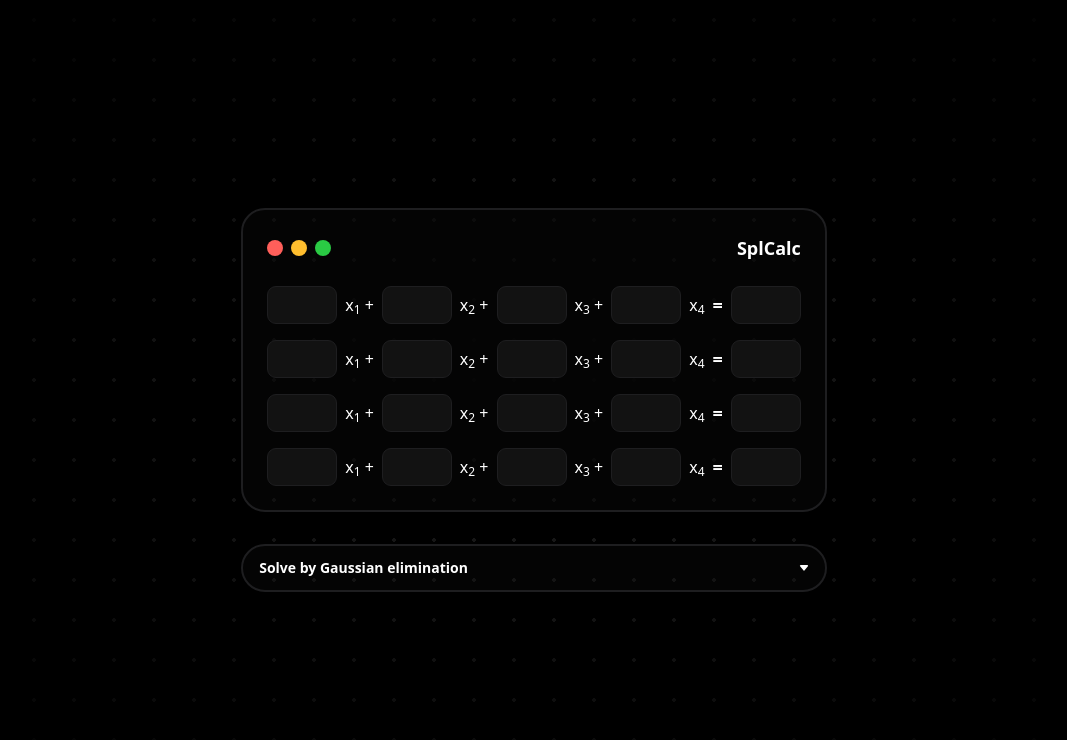
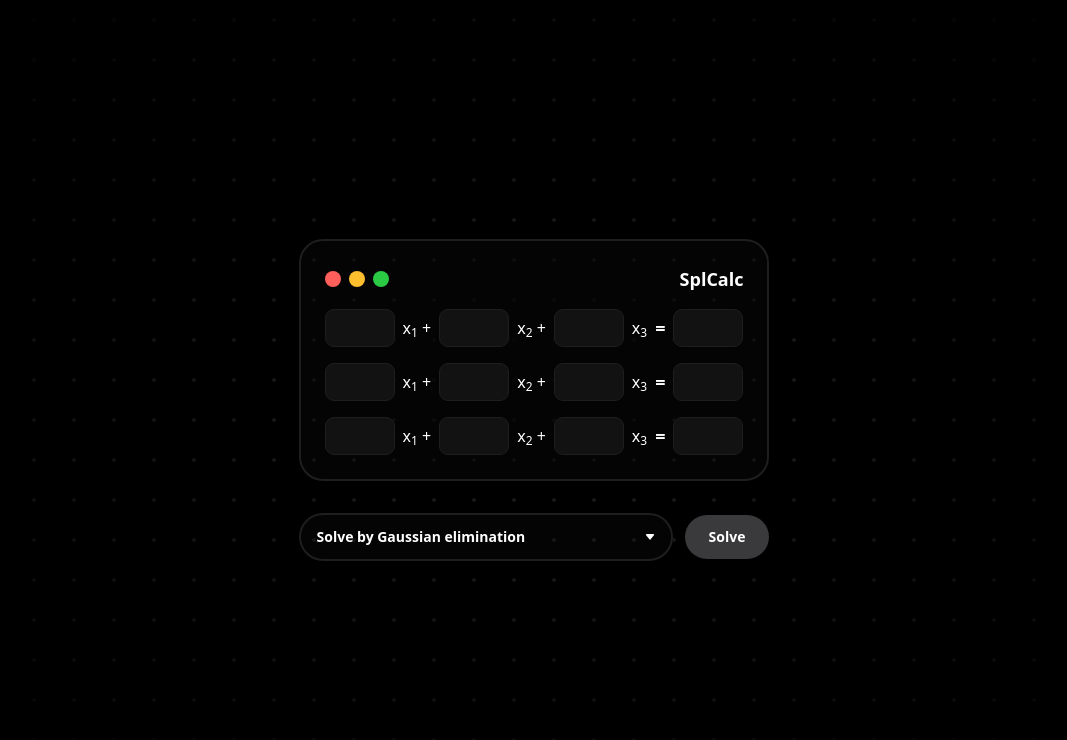
Before and after one commit to iniiferdi/caltriks, a Next.js app: page /splc in a window 1280 px wide. Shown: the top 740 px of the page, without its empty margins (106-1173 px from the left). Built offline with nearby package versions, Linux system fonts and the light colour scheme.

Commit message:
feat: implement equation input and method selection functionality in SplcPage

```diff
--- a/src/app/page.js
+++ b/src/app/page.js
@@ -106,7 +106,7 @@ export default function Home() {
               />
             </motion.div>
             <motion.div
-              className="fixed top-6 right-6 z-50 flex items-center gap-2 bg-[#1E1E20]/80 text-white text-sm px-3 py-2 rounded-full shadow-lg shadow-[rgba(0,0,0,0.25)] border-2 border-[#1E1E20] hover:bg-neutral-800 transition-all cursor-pointer backdrop-blur-sm"
+              className="fixed bottom-6 right-6 z-50 flex items-center gap-2 bg-[#1E1E20]/80 text-white text-sm px-3 py-2 rounded-full shadow-lg shadow-[rgba(0,0,0,0.25)] border-2 border-[#1E1E20] hover:bg-neutral-800 transition-all cursor-pointer backdrop-blur-sm"
               variants={fadeInUp}
               initial="hidden"
               animate="show"
--- a/src/app/splc/page.js
+++ b/src/app/splc/page.js
@@ -1,106 +1,77 @@
 'use client';
 
+import React, { useState } from 'react';
+import { create, all } from 'mathjs';
 import { DotBackgroundDemo } from '@/components/BackgroundDots';
-import React from 'react';
-import { useState } from 'react';
-import { AnimatePresence, motion } from 'framer-motion';
+import EquationForm from '@/components/SPL/EquationForm/EquationForm';
+import MethodSelector from '@/components/SPL/MethodSelector/MethodSelector';
 
-const metodeList = [
-    "Solve by Gaussian elimination",
-    "Solve by Gauss–Jordan elimination",
-    "Solve by Cramer's rule",
-    "Solve using the inverse matrix",
-];
+const math = create(all);
 
 export default function SplcPage() {
-    const [isOpen, setIsOpen] = useState(false);
-    const [selectedLabel, setSelectedLabel] = useState(metodeList[0]);
+    const [variableCount, setVariableCount] = useState(3);
 
-    const onSelect = (label) => {
-        setSelectedLabel(label);
-        setIsOpen(false);
+    const [inputs, setInputs] = useState(
+        Array.from({ length: 3 }, () => Array(4).fill(''))
+    );
+     console.log(inputs)
+    const [selectedLabel, setSelectedLabel] = useState("Solve by Gaussian elimination");
+
+    const handleClear = () => {
+        setInputs(Array.from({ length: variableCount }, () => Array(variableCount + 1).fill('')));
     };
-    const inputStyle =
-        "appearance-none [&::-webkit-outer-spin-button]:appearance-none [&::-webkit-inner-spin-button]:appearance-none " +
-        "bg-[#121212] border border-[#1E1E20] w-[70px] h-[38px] rounded-[9px] text-center text-white font-semibold " +
-        "focus:outline-none focus:ring-2 focus:ring-[#3a3a3d] transition-all duration-300 ease-in-out " +
-        "hover:border-[#3a3a3d] hover:shadow-sm focus:shadow-md";
+
+    const handleAdd = () => {
+        const newCount = variableCount + 1;
+        setVariableCount(newCount);
+        setInputs(Array.from({ length: newCount }, () => Array(newCount + 1).fill('')));
+    };
+
+    const handleRemove = () => {
+        if (variableCount <= 1) return;
+        const newCount = variableCount - 1;
+        setVariableCount(newCount);
+        setInputs(Array.from({ length: newCount }, () => Array(newCount + 1).fill('')));
+    };
+
+    const handleInputChange = (row, col, value) => {
+        const updated = [...inputs];
+        updated[row][col] = value;
+        setInputs(updated);
+    };
+
+    const handleSolve = () => {
+        try {
+            const A = inputs.map(row => row.slice(0, variableCount).map(val => parseFloat(val)));
+            const b = inputs.map(row => parseFloat(row[variableCount]));
+
+            const matrixA = math.matrix(A);
+            const vectorB = math.matrix(b);
+
+            const solution = math.lusolve(matrixA, vectorB);
+            alert(`Solution: ${solution.map(s => s[0]).join(', ')}`);
+        } catch (error) {
+            alert('Invalid matrix or unsolvable system');
+        }
+    };
 
     return (
         <div className="relative flex min-h-screen w-full items-center justify-center bg-black py-36 overflow-hidden">
             <DotBackgroundDemo />
-
             <div className="flex flex-col gap-8 items-center pointer-events-auto w-full max-w-fit px-4 text-white">
-                <div className="bg-[rgba(128,120,120,0.03)] backdrop-blur-[100px] rounded-3xl p-6 w-full
-                    shadow-lg shadow-black/25 border-2 border-[#1E1E20]
-                    transition-all duration-300 transform hover:scale-[1.02] hover:shadow-2xl hover:shadow-black/35 hover:border-[#3E3E40]">
-
-                    {/* Header */}
-                    <div className="flex justify-between items-center mb-6">
-                        <div className="flex items-center space-x-2">
-                            <div className="w-4 h-4 bg-[#FF5F5A] rounded-full" />
-                            <div className="w-4 h-4 bg-[#FFBE2E] rounded-full" />
-                            <div className="w-4 h-4 bg-[#2ACA44] rounded-full" />
-                        </div>
-                        <span className="text-white text-lg font-semibold">SplCalc</span>
-                    </div>
-
-                    {/* System of Equations */}
-                    <div className="flex flex-col gap-4">
-                        {Array.from({ length: 4 }).map((_, rowIdx) => (
-                            <div key={rowIdx} className="flex items-center gap-2">
-                                {Array.from({ length: 4 }).map((_, colIdx) => (
-                                    <div className="flex items-center gap-2" key={colIdx}>
-                                        <input type="text" className={inputStyle} />
-                                        <span className="text-white font-medium">
-                                            x<sub>{colIdx + 1}</sub>{colIdx < 3 ? ' + ' : ''}
-                                        </span>
-
-                                    </div>
-                                ))}
-                                <span className="text-white text-lg font-semibold">=</span>
-                                <input type="text" className={inputStyle} />
-                            </div>
-                        ))}
-                    </div>
-
-
-                </div>
-
-                <div className="relative  text-sm w-full">
-                    <div
-                        className="w-full bg-[rgba(128,120,120,0.03)] backdrop-blur-[118.2px] flex justify-between items-center border-2 border-[#1E1E20] text-white font-semibold py-3 px-4 rounded-full text-center cursor-pointer"
-                        onClick={() => setIsOpen(!isOpen)}
-                    >
-                        {selectedLabel}
-                        <svg width="10" height="6" viewBox="0 0 10 6" fill="none">
-                            <path d="M4.80794 5.76953L1.09346 1.31215C0.659238 0.791085 1.02976 0 1.70803 0H8.29197C8.97024 0 9.34076 0.791085 8.90654 1.31215L5.19206 5.76953C5.09211 5.88947 4.90789 5.88947 4.80794 5.76953Z" fill="white" />
-                        </svg>
-                    </div>
-
-                    <AnimatePresence>
-                        {isOpen && (
-                            <motion.div
-                                initial={{ opacity: 0, y: -5 }}
-                                animate={{ opacity: 1, y: 0 }}
-                                exit={{ opacity: 0, y: -5 }}
-                                transition={{ duration: 0.2 }}
-                                className="absolute mt-2 w-full bg-[rgba(128,120,120,0.03)] backdrop-blur-[118.2px] border-2 border-[#1E1E20] rounded-xl shadow-md z-10"
-                            >
-                                {metodeList.map((label, index) => (
-                                    <div
-                                        key={index}
-                                        onClick={() => onSelect(label)}
-                                        className="flex items-center px-4 py-2 text-white hover:bg-[rgba(255,255,255,0.05)] cursor-pointer transition-colors"
-                                    >
-                                        <span>{label}</span>
-                                    </div>
-                                ))}
-                            </motion.div>
-                        )}
-                    </AnimatePresence>
-                </div>
-
+                <EquationForm
+                    variableCount={variableCount}
+                    inputs={inputs}
+                    onClear={handleClear}
+                    onAdd={handleAdd}
+                    onRemove={handleRemove}
+                    onInputChange={handleInputChange}
+                />
+                <MethodSelector
+                    selectedLabel={selectedLabel}
+                    setSelectedLabel={setSelectedLabel}
+                    onSolve={handleSolve}
+                />
             </div>
         </div>
     );
--- /dev/null
+++ b/src/components/SPL/EquationForm/EquationForm.jsx
@@ -0,0 +1,25 @@
+'use client';
+import React from 'react';
+import EquationInputRow from '../EquationInputRow/EquationInputRow';
+import HeaderBar from '../HeaderBar/HeaderBar';
+
+export default function EquationForm({ variableCount, inputs, onClear, onAdd, onRemove, onInputChange }) {
+    return (
+        <div className="bg-[rgba(128,120,120,0.03)] backdrop-blur-[100px] rounded-3xl p-6 w-full
+            shadow-lg shadow-black/25 border-2 border-[#1E1E20]
+            transition-all duration-300 transform hover:scale-[1.02] hover:shadow-2xl hover:shadow-black/35 hover:border-[#3E3E40]">
+            <HeaderBar onClear={onClear} onAdd={onAdd} onRemove={onRemove} />
+            <div className="flex flex-col gap-4">
+                {inputs.map((row, rowIdx) => (
+                    <EquationInputRow
+                        key={rowIdx}
+                        variableCount={variableCount}
+                        rowValues={row}
+                        rowIdx={rowIdx}
+                        onInputChange={onInputChange}
+                    />
+                ))}
+            </div>
+        </div>
+    );
+}
--- /dev/null
+++ b/src/components/SPL/EquationInputRow/EquationInputField.jsx
@@ -0,0 +1,21 @@
+'use client';
+import React from 'react';
+
+export default function EquationInputField({ index, value, onChange, isLast }) {
+    return (
+        <div className="flex items-center gap-2">
+            <input
+                type="text"
+                value={value}
+                onChange={(e) => onChange(e.target.value)}
+                className="appearance-none [&::-webkit-outer-spin-button]:appearance-none [&::-webkit-inner-spin-button]:appearance-none
+                    bg-[#121212] border border-[#1E1E20] w-[70px] h-[38px] rounded-[9px] text-center text-white font-semibold
+                    focus:outline-none focus:ring-2 focus:ring-[#3a3a3d] transition-all duration-300 ease-in-out
+                    hover:border-[#3a3a3d] hover:shadow-sm focus:shadow-md"
+            />
+            <span className="text-white font-medium">
+                x<sub>{index + 1}</sub>{!isLast ? ' + ' : ''}
+            </span>
+        </div>
+    );
+}
--- /dev/null
+++ b/src/components/SPL/EquationInputRow/EquationInputRow.jsx
@@ -0,0 +1,29 @@
+'use client';
+import React from 'react';
+import EquationInputField from './EquationInputField';
+
+export default function EquationInputRow({ variableCount, rowValues, rowIdx, onInputChange }) {
+    return (
+        <div className="flex items-center gap-2">
+            {Array.from({ length: variableCount }).map((_, idx) => (
+                <EquationInputField
+                    key={idx}
+                    index={idx}
+                    value={rowValues[idx]}
+                    onChange={(val) => onInputChange(rowIdx, idx, val)}
+                    isLast={idx === variableCount - 1}
+                />
+            ))}
+            <span className="text-white text-lg font-semibold">=</span>
+            <input
+                type="text"
+                value={rowValues[variableCount]}
+                onChange={(e) => onInputChange(rowIdx, variableCount, e.target.value)}
+                className="appearance-none [&::-webkit-outer-spin-button]:appearance-none [&::-webkit-inner-spin-button]:appearance-none
+                    bg-[#121212] border border-[#1E1E20] w-[70px] h-[38px] rounded-[9px] text-center text-white font-semibold
+                    focus:outline-none focus:ring-2 focus:ring-[#3a3a3d] transition-all duration-300 ease-in-out
+                    hover:border-[#3a3a3d] hover:shadow-sm focus:shadow-md"
+            />
+        </div>
+    );
+}
--- /dev/null
+++ b/src/components/SPL/HeaderBar/HeaderBar.jsx
@@ -0,0 +1,15 @@
+'use client';
+import React from 'react';
+
+export default function HeaderBar({ onClear, onAdd, onRemove }) {
+    return (
+        <div className="flex justify-between items-center mb-4">
+            <div className="flex items-center space-x-2">
+                <div onClick={onClear} className="w-4 h-4 bg-[#FF5F5A] rounded-full cursor-pointer" />
+                <div onClick={onAdd} className="w-4 h-4 bg-[#FFBE2E] rounded-full cursor-pointer" />
+                <div onClick={onRemove} className="w-4 h-4 bg-[#2ACA44] rounded-full cursor-pointer" />
+            </div>
+            <span className="text-white text-lg font-semibold">SplCalc</span>
+        </div>
+    );
+}
--- /dev/null
+++ b/src/components/SPL/MethodSelector/DropdownList.jsx
@@ -0,0 +1,20 @@
+'use client';
+import React from 'react';
+import { motion } from 'framer-motion';
+import DropdownItem from './DropdownItem';
+
+export default function DropdownList({ items, onSelect }) {
+    return (
+        <motion.div
+            initial={{ opacity: 0, y: -5 }}
+            animate={{ opacity: 1, y: 0 }}
+            exit={{ opacity: 0, y: -5 }}
+            transition={{ duration: 0.2 }}
+            className="absolute mt-2 w-full bg-[rgba(128,120,120,0.03)] backdrop-blur-[118.2px] border-2 border-[#1E1E20] rounded-xl shadow-md z-10"
+        >
+            {items.map((label, index) => (
+                <DropdownItem key={index} label={label} onClick={() => onSelect(label)} />
+            ))}
+        </motion.div>
+    );
+}
--- /dev/null
+++ b/src/components/SPL/MethodSelector/DropdownToggle.jsx
@@ -0,0 +1,16 @@
+'use client';
+import React from 'react';
+
+export default function DropdownToggle({ label, onClick }) {
+    return (
+        <div
+            className="w-full bg-[rgba(128,120,120,0.03)] backdrop-blur-[118.2px] flex justify-between items-center border-2 border-[#1E1E20] text-white font-semibold py-3 px-4 rounded-full cursor-pointer"
+            onClick={onClick}
+        >
+            {label}
+            <svg width="10" height="6" viewBox="0 0 10 6" fill="none">
+                <path d="M4.80794 5.76953L1.09346 1.31215C0.659238 0.791085 1.02976 0 1.70803 0H8.29197C8.97024 0 9.34076 0.791085 8.90654 1.31215L5.19206 5.76953C5.09211 5.88947 4.90789 5.88947 4.80794 5.76953Z" fill="white" />
+            </svg>
+        </div>
+    );
+}
--- /dev/null
+++ b/src/components/SPL/MethodSelector/MethodSelector.jsx
@@ -0,0 +1,40 @@
+'use client';
+import React, { useState } from 'react';
+import { AnimatePresence } from 'framer-motion';
+import DropdownToggle from './DropdownToggle';
+import DropdownList from './DropdownList';
+
+const metodeList = [
+    "Solve by Gaussian elimination",
+    "Solve by Gauss–Jordan elimination",
+    "Solve by Cramer's rule",
+    "Solve using the inverse matrix",
+];
+
+export default function MethodSelector({ selectedLabel, setSelectedLabel, onSolve }) {
+    const [isOpen, setIsOpen] = useState(false);
+
+    const handleSelect = (label) => {
+        setSelectedLabel(label);
+        setIsOpen(false);
+    };
+
+    return (
+        <div className="w-full flex gap-3 items-center">
+            <div className="relative text-sm w-full">
+                <DropdownToggle label={selectedLabel} onClick={() => setIsOpen(!isOpen)} />
+                <AnimatePresence>
+                    {isOpen && (
+                        <DropdownList items={metodeList} onSelect={handleSelect} />
+                    )}
+                </AnimatePresence>
+            </div>
+            <button
+                onClick={onSolve}
+                className="bg-[#3a3a3d] relative hover:bg-[#4a4a4d] transition-all text-white font-semibold py-3 px-6 rounded-full text-sm"
+            >
+                Solve
+            </button>
+        </div>
+    );
+}
```
Also changed, not shown: src/components/SPL/MethodSelector/DropdownItem.jsx (added, +13 -0 lines).
